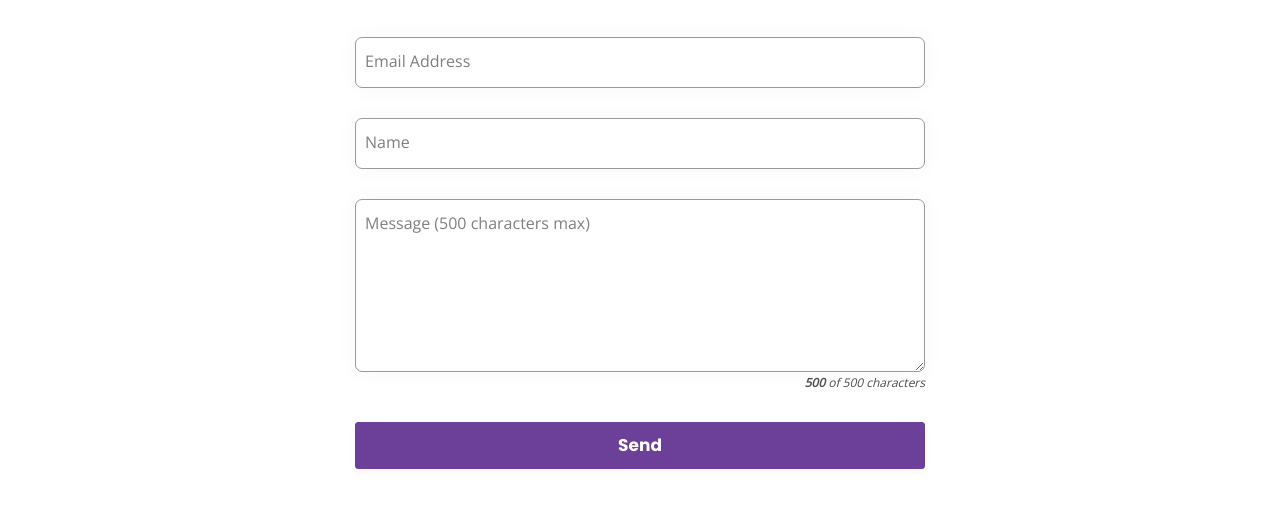
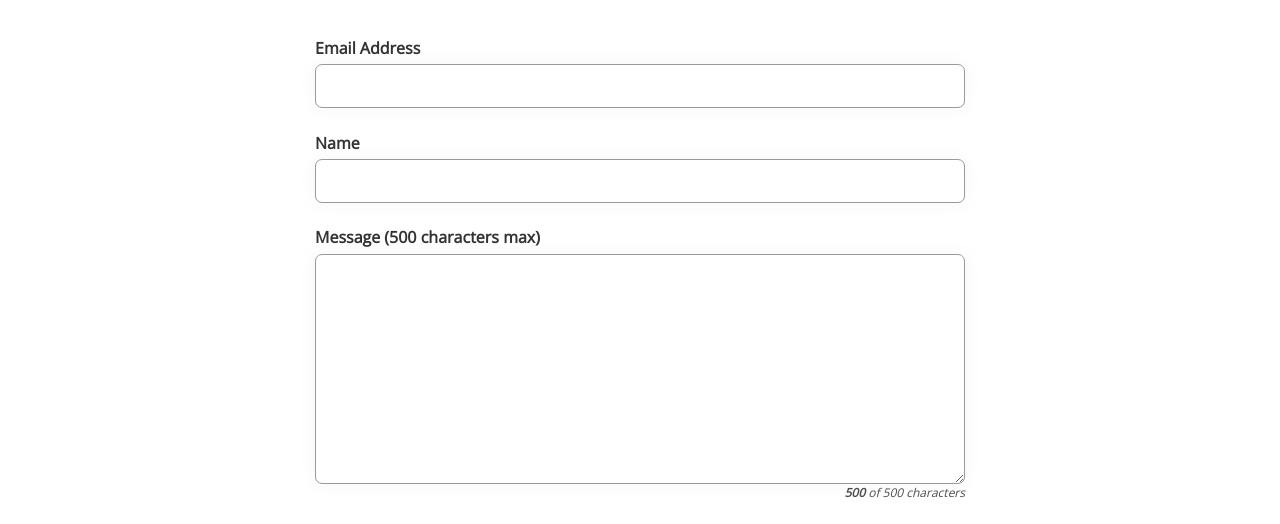
Before and after one commit to apkomatic-tech/apkomatic-website, a Gatsby site: page /contact in a window 1280 px wide. Shown: the part 250-774 px from the top of the page. Built offline with nearby package versions, Linux system fonts and the light colour scheme; Gatsby itself is replaced by a stand-in of ours.

Commit message:
more form improvements

```diff
--- a/src/components/contact/formStyles.ts
+++ b/src/components/contact/formStyles.ts
@@ -1,5 +1,4 @@
 import styled, { css } from 'styled-components';
-import { motion } from 'framer-motion';
 
 const baseInputStyles = css`
   border-radius: 0;
@@ -10,7 +9,7 @@ const baseInputStyles = css`
   line-height: 1;
   transition: border-color 0.15s ease-in-out;
   width: 100%;
-  padding: 1.35rem 0.65rem 1.35rem 0.95rem;
+  padding: 1rem 0.9rem;
   border: 1px solid #999;
   border-radius: 7px;
   box-shadow: 0 0 22px rgba(0, 0, 0, 0.04);
@@ -32,8 +31,11 @@ const baseInputStyles = css`
 `;
 export const StyledFormHeading = styled.div`
   text-align: center;
-  margin-top: 8rem;
+  margin-top: 4rem;
   margin-bottom: 0;
+  @media screen and (min-width: 767px) {
+    margin-top: 8rem;
+  }
   .heading {
     font-size: clamp(3rem, 5vw, 4rem);
     font-weight: 700;
@@ -53,9 +55,10 @@ export const StyledForm = styled.form`
   background-color: var(--white);
 
   border-radius: 8px;
-  padding: 3rem 0 2rem;
+  padding: 3rem 0;
+  margin-bottom: 7rem;
   @media screen and (min-width: 767px) {
-    padding: 4rem;
+    padding: 4rem 0;
   }
   * {
     box-sizing: inherit;
@@ -64,7 +67,7 @@ export const StyledForm = styled.form`
 export const StyledFormBlock = styled.div`
   position: relative;
   margin-bottom: 1rem;
-  padding-bottom: 2rem;
+  padding-bottom: 1.345rem;
   z-index: 1;
   &:not::last-of-type {
     margin-bottom: 0;
@@ -72,11 +75,10 @@ export const StyledFormBlock = styled.div`
 `;
 export const StyledFormError = styled.div`
   color: var(--errorColor);
-  font-size: 1.1rem;
+  font-size: 1.3rem;
   position: absolute;
-  bottom: 3px;
-  left: 0;
-  padding-left: 1rem;
+  bottom: -5px;
+  left: 2px;
 `;
 export const StyledFormInput = styled.input`
   ${baseInputStyles}
@@ -84,16 +86,12 @@ export const StyledFormInput = styled.input`
 export const StyledFormTextArea = styled.textarea`
   ${baseInputStyles}
 `;
-export const StyledFormLabel = styled(motion.label)`
-  position: absolute;
-  top: 0;
-  left: 1rem;
-  font-weight: 400;
-  color: rgba(0, 0, 0, 0.5);
+export const StyledFormLabel = styled.label`
+  font-weight: 600;
   cursor: pointer;
-  z-index: 5;
-  transform-origin: left;
   display: inline-block;
+  margin-bottom: 0.5rem;
+  color: rgba(0, 0, 0, 0.8);
 `;
 export const StyledAlertContainer = styled.div`
   margin: 2rem 0;
--- a/src/pages/contact.tsx
+++ b/src/pages/contact.tsx
@@ -9,7 +9,6 @@ import processContactRequest from '../api/processContactRequest';
 import SEO from '../components/Seo';
 import Wrapper from '../components/Wrapper';
 import CharacterCount from '../components/contact/CharacterCount';
-import useInputTouched from '../components/contact/useInputTouched';
 import requestStates from '../components/contact/requestStates';
 import { validateEmail, validateName } from '../utils/index';
 import { StyledPrimaryButton } from '../components/Button';
@@ -27,40 +26,11 @@ import {
 import { MESSAGE_THRESHOLD, CONTACT_FORM_NAME } from '../config/site';
 import Alert from '../components/Alert';
 
-const formLabelVariants = {
-  focused: {
-    y: -2,
-    scale: 0.65,
-    transition: {
-      stiffness: 50,
-      duration: 0.1,
-    },
-  },
-  blurred: {
-    y: 13,
-    scale: 1,
-    transition: {
-      stiffness: 50,
-      duration: 0.1,
-    },
-  },
-};
-
 const ContactPage = () => {
   const [requestState, setRequestState] = useState(
     () => requestStates.INITIAL_REQUEST_STATE
   );
   const { register, handleSubmit, errors } = useForm();
-  const {
-    touchedInputs,
-    handleFocus,
-    handleBlur,
-    resetTouchedInputs,
-  } = useInputTouched(() => ({
-    email: false,
-    fullName: false,
-    message: false,
-  }));
   const formNode = useRef(null);
   const [messageCount, setMessageCount] = useState(0);
 
@@ -69,24 +39,12 @@ const ContactPage = () => {
     setRequestState(requestStates.INITIAL_REQUEST_STATE);
   }
 
-  function resetFormState() {
-    // reset form state to initial
-    if (formNode) {
-      formNode.current.reset();
-    }
-    resetTouchedInputs();
-  }
-
   return (
     <div id="contact-page">
       <SEO title="Contact Us" />
       <Wrapper
         style={{
-          marginTop: '7rem',
-          marginBottom: '7rem',
           maxWidth: '65rem',
-          paddingLeft: '3rem',
-          paddingRight: '3rem',
         }}
       >
         <StyledFormHeading>
@@ -154,20 +112,11 @@ const ContactPage = () => {
           >
             <input type="hidden" name="form-name" value={CONTACT_FORM_NAME} />
             <StyledFormBlock>
-              <StyledFormLabel
-                variants={formLabelVariants}
-                initial={touchedInputs.email ? 'focused' : 'blurred'}
-                animate={touchedInputs.email ? 'focused' : 'blurred'}
-                htmlFor="email"
-              >
-                Email Address
-              </StyledFormLabel>
+              <StyledFormLabel htmlFor="email">Email Address</StyledFormLabel>
               <StyledFormInput
                 id="email"
                 type="text"
                 name="email"
-                onFocus={handleFocus}
-                onBlur={handleBlur}
                 className={errors.email ? 'hasError' : ''}
                 ref={register({
                   validate: validateEmail,
@@ -179,21 +128,12 @@ const ContactPage = () => {
             </StyledFormBlock>
 
             <StyledFormBlock>
-              <StyledFormLabel
-                variants={formLabelVariants}
-                initial={touchedInputs.fullName ? 'focused' : 'blurred'}
-                animate={touchedInputs.fullName ? 'focused' : 'blurred'}
-                htmlFor="full-name"
-              >
-                Name
-              </StyledFormLabel>
+              <StyledFormLabel htmlFor="full-name">Name</StyledFormLabel>
               <StyledFormInput
                 id="full-name"
                 type="text"
                 className={errors.fullName ? 'hasError' : ''}
                 name="fullName"
-                onFocus={handleFocus}
-                onBlur={handleBlur}
                 ref={register({
                   validate: validateName,
                   minLength: {
@@ -210,24 +150,17 @@ const ContactPage = () => {
                 ))}
             </StyledFormBlock>
             <StyledFormBlock>
-              <StyledFormLabel
-                variants={formLabelVariants}
-                initial={touchedInputs.message ? 'focused' : 'blurred'}
-                animate={touchedInputs.message ? 'focused' : 'blurred'}
-                htmlFor="inspirations"
-              >
+              <StyledFormLabel htmlFor="inspirations">
                 Message ({MESSAGE_THRESHOLD} characters max)
               </StyledFormLabel>
               <StyledFormTextArea
                 className={errors.message ? 'hasError' : ''}
                 id="inspirations"
                 name="message"
-                onFocus={handleFocus}
-                onBlur={handleBlur}
                 onChange={event => {
                   setMessageCount(event.target.value.length);
                 }}
-                rows={9}
+                rows={13}
                 ref={register({
                   maxLength: {
                     value: MESSAGE_THRESHOLD,
@@ -242,7 +175,7 @@ const ContactPage = () => {
                 style={{
                   position: 'absolute',
                   right: 0,
-                  bottom: 0,
+                  bottom: -5,
                   paddingTop: '.5rem',
                 }}
               >
--- a/src/styles/alert.styles.ts
+++ b/src/styles/alert.styles.ts
@@ -5,6 +5,7 @@ function handleThemingFromType(type: string) {
     case 'error':
       return css`
         background-color: var(--redOpaque);
+        border-color: var(--red);
         .icon {
           color: var(--red);
         }
@@ -12,6 +13,7 @@ function handleThemingFromType(type: string) {
     case 'warning':
       return css`
         background-color: var(--yellowOpaque);
+        border-color: var(--yellow);
         .icon {
           color: var(--yellow);
         }
@@ -20,6 +22,7 @@ function handleThemingFromType(type: string) {
     default:
       return css`
         background-color: var(--greenOpaque);
+        border-color: var(--green);
         .icon {
           color: var(--green);
         }
@@ -36,19 +39,21 @@ export const StyledAlert = styled.div<StyledAlertProps>`
   grid-gap: 1rem;
   padding: 2rem;
   align-items: center;
+  border-left: 6px solid;
+  border-radius: 2px;
   .icon {
-    font-size: 2rem;
+    font-size: 2.35rem;
     padding-right: 1rem;
   }
   .heading {
     font-weight: 700;
     margin-bottom: 1rem;
-    color: rgba(0, 0, 0, 0.7);
+    color: rgba(0, 0, 0, 0.86);
     font-size: 1.6rem;
     line-height: 1.1;
   }
   .text {
-    color: rgba(0, 0, 0, 0.5);
+    color: rgba(0, 0, 0, 0.7);
     font-size: 1.4rem;
   }
   .close-btn {
@@ -60,9 +65,10 @@ export const StyledAlert = styled.div<StyledAlertProps>`
     background: none;
     border: 0;
     cursor: pointer;
+    padding: 0;
   }
   .close-btn svg {
-    opacity: 0.6;
+    opacity: 0.8;
   }
   ${props => handleThemingFromType(props.type)};
 `;
```
